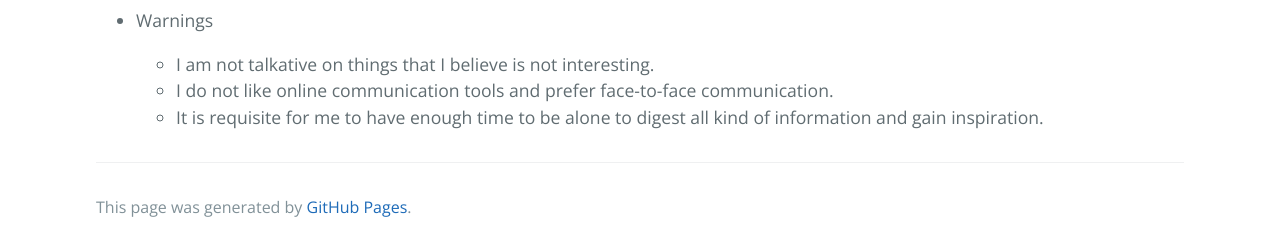
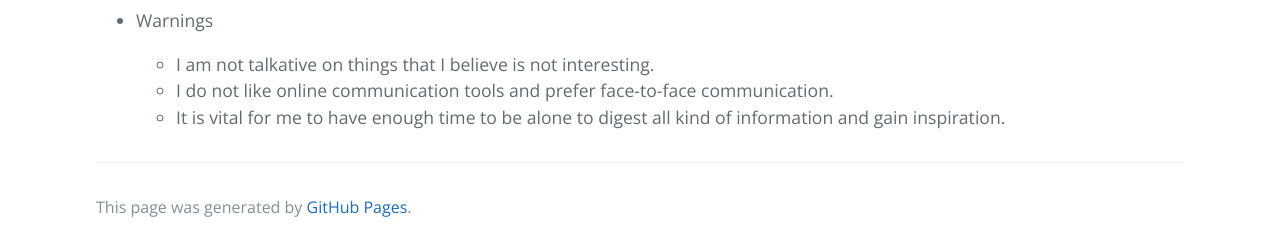
Before and after one commit to ZhimingZhou/zhimingzhou.github.io, a Jekyll site: the page built from _posts/2021-10-11-Prospective-Spouse.md, in a window 1280 px wide. Shown: the part 983-1231 px from the top of the page. Built offline with Jekyll 4.4.1, drawn with Linux system fonts in a browser that asks for light colours; comment, search, counter and statistics services are not loaded.

Commit message:
Update 2021-10-11-Prospective-Spouse.md

```diff
--- a/_posts/2021-10-11-Prospective-Spouse.md
+++ b/_posts/2021-10-11-Prospective-Spouse.md
@@ -39,4 +39,4 @@ I'm currently single and I'm looking forward to meeting my destined partner.
 
   - I am not talkative on things that I believe is not interesting.
   - I do not like online communication tools and prefer face-to-face communication.
-  - It is requisite for me to have enough time to be alone to digest all kind of information and gain inspiration.
+  - It is vital for me to have enough time to be alone to digest all kind of information and gain inspiration.
```
